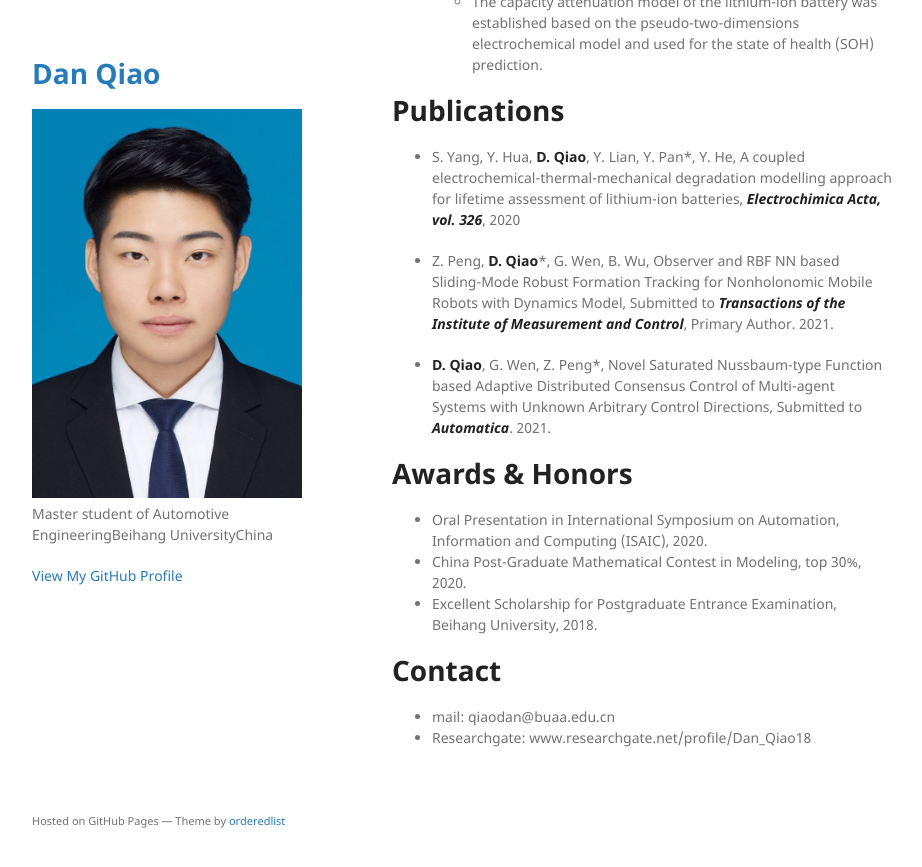
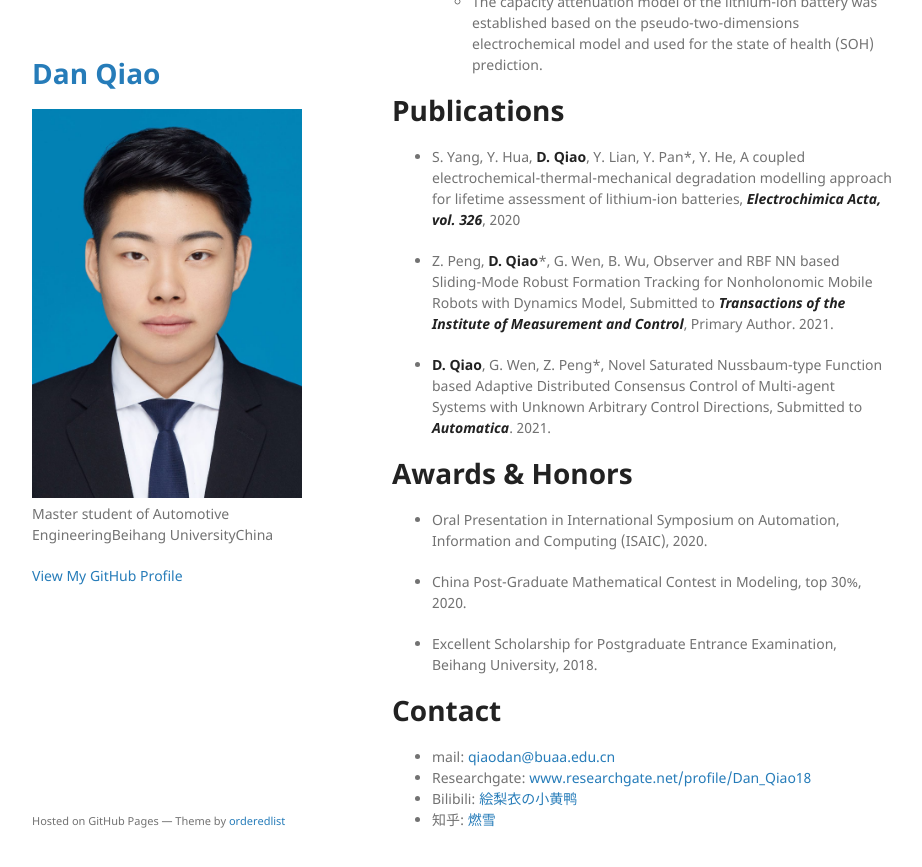
Before and after one commit to qiaodanbuaa/qiaodanbuaa.github.io, a Jekyll site: the page built from index.md, in a window 1280 px wide and 900 px high, scrolled down 1608 px. Shown: the top 867 px of the window, without its empty margins (178-1100 px from the left). Built offline with Jekyll 4.4.1, drawn with Linux system fonts in a browser that asks for light colours; our own code applies the rules of GitHub Pages for plain Markdown files.

Commit message:
Update index.md

```diff
--- a/index.md
+++ b/index.md
@@ -62,10 +62,14 @@ Multi-agent Systems with Unknown Arbitrary Control Directions, Submitted to **_A
 # Awards & Honors
 
 * Oral Presentation in International Symposium on Automation, Information and Computing (ISAIC), 2020.
+
 * China Post-Graduate Mathematical Contest in Modeling, top 30%, 2020.
+
 * Excellent Scholarship for Postgraduate Entrance Examination, Beihang University, 2018.
 
 
 # Contact
-* mail: qiaodan@buaa.edu.cn
-* Researchgate: www.researchgate.net/profile/Dan_Qiao18
+* mail: [qiaodan@buaa.edu.cn](qiaodan@buaa.edu.cn)
+* Researchgate: [www.researchgate.net/profile/Dan_Qiao18](www.researchgate.net/profile/Dan_Qiao18)
+* Bilibili: [絵梨衣の小黄鸭](https://space.bilibili.com/14114218)
+* 知乎: [燃雪](https://www.zhihu.com/people/qiao-dan-55-92)
```
